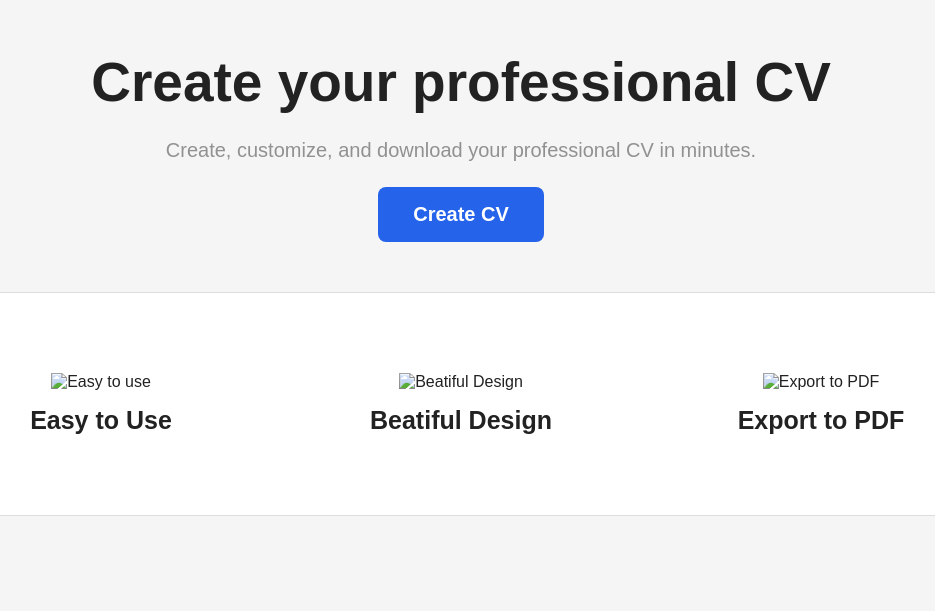
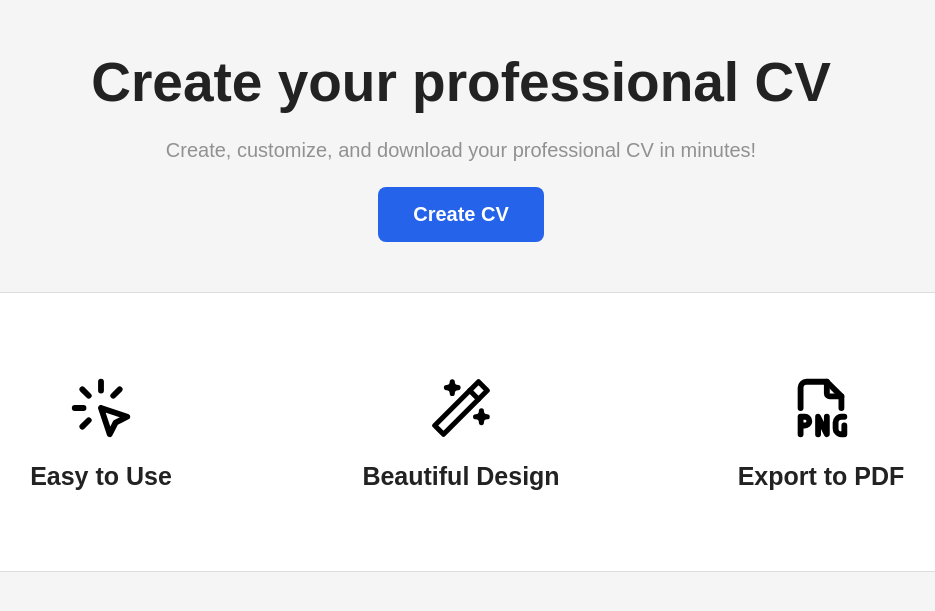
Before and after one commit to Gajwerixon/django-cv-builder, a Django app: page / in a window 1280 px wide. Shown: the part 76-687 px from the top of the page, without its empty margins (179-1114 px from the left). Run offline with Django 5.2, Linux system fonts and the light colour scheme.

Commit message:
feat: add sections, containers and images

```diff
--- a/core/templates/core/home.html
+++ b/core/templates/core/home.html
@@ -2,7 +2,7 @@
 
 {% load static %}
 
-{% block extra_css%}
+{% block extra_css %}
     <link rel="stylesheet" href="{% static 'css/home.css' %}">
 {% endblock %}
 
@@ -12,35 +12,54 @@
 
 {% block content %}
 
+<section class="hero">
 
-    <div class="hero">
+    <div class="container">
+
         <h1>
             Create your professional CV
         </h1>
 
         <p>
-            Create, customize, and download your professional CV in minutes.
+            Create, customize, and download your professional CV in minutes!
         </p>
 
-        <a href="#" class="btn-primary">Create CV</a>
+        <a href="#" class="btn-primary">
+            Create CV
+        </a>
+
     </div>
 
-    <section class="features">
+</section>
+
+
+<section class="features">
+
+    <div class="container">
+
         <div class="feature-grid">
+
             <div class="feature-card">
-                <img src="" alt="Easy to use">
+                <img src="{% static 'images/icons/easy-to-use.svg' %}" alt="Easy to use">
                 <p>Easy to Use</p>
             </div>
 
+
             <div class="feature-card">
-                <img src="" alt="Beatiful Design">
-                <p>Beatiful Design</p>
+                <img src="{% static 'images/icons/beautiful-design.svg' %}" alt="Beautiful Design">
+                <p>Beautiful Design</p>
+            </div>
 
-            </div>
+
             <div class="feature-card">
-                <img src="" alt="Export to PDF">
+                <img src="{% static 'images/icons/export-pdf.svg' %}" alt="Export to PDF">
                 <p>Export to PDF</p>
             </div>
+
         </div>
-    </section>
+
+    </div>
+
+</section>
+
 {% endblock %}
```
